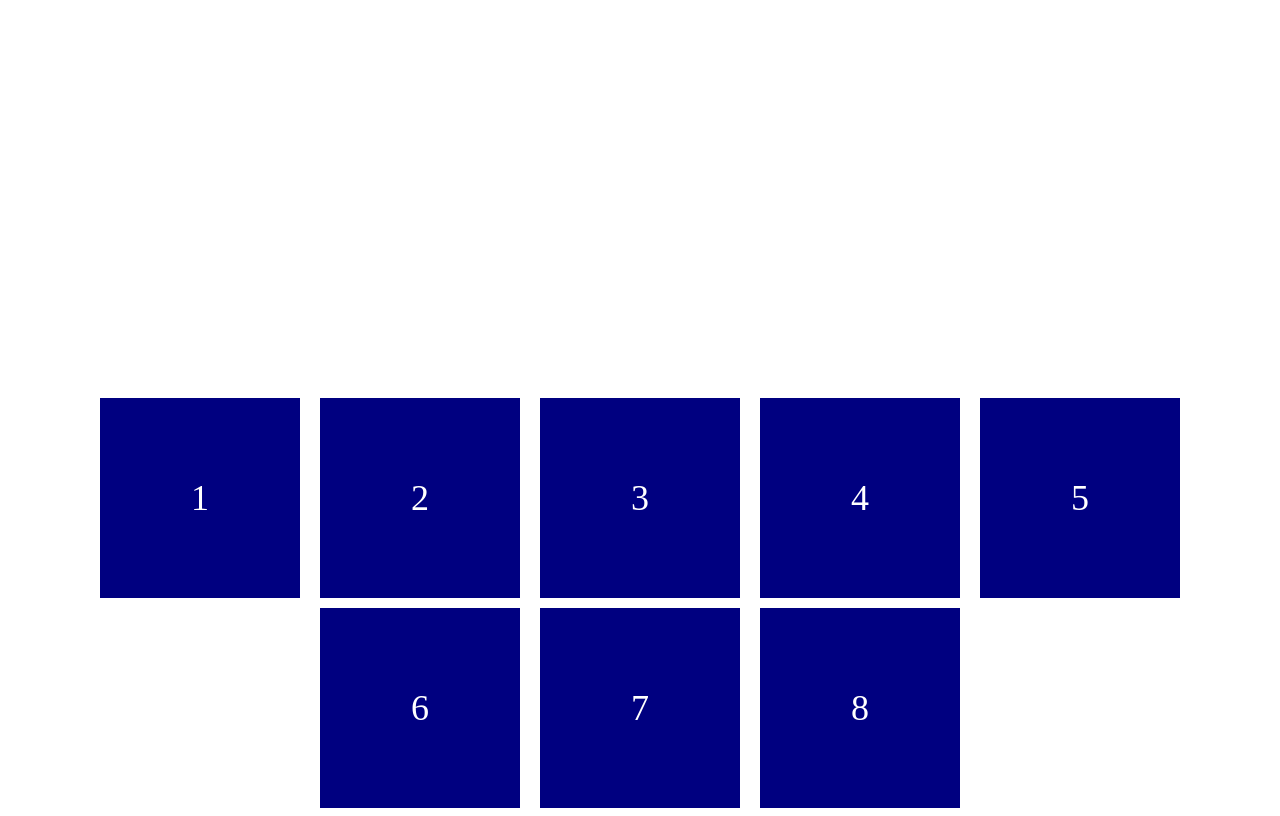
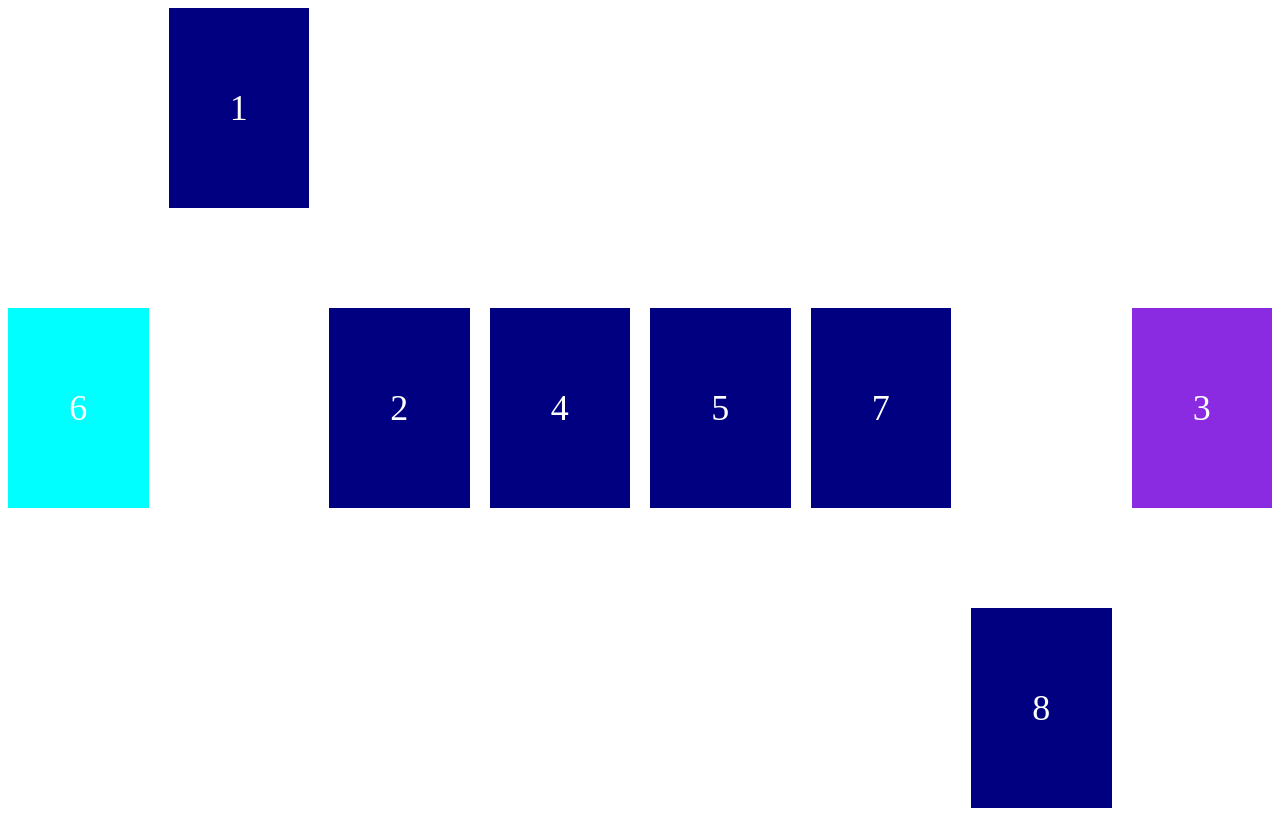
Before and after one commit to jiiiiiaiiiii/css__layout, a website built with Vite: page index.html in a window 1280 px wide. Built offline with nearby package versions, Linux system fonts and the light colour scheme.

Commit message:
order & align-self: '자식'요소에 적용하는 flexbox 속성
- order: 자식요소들의 정렬 순서
- align-self: 한가지 자식에만 적용되는 align-items 속성

```diff
--- a/style.css
+++ b/style.css
@@ -2,15 +2,9 @@
   display: flex;
   height: 100vh;
   gap: 10px 20px;
-  flex-flow: row wrap;
+  flex-flow: row;
   justify-content: center;
-
-  /* align-items: cross axis 방향에서 '항목' 정렬을 제어 */
   align-items: center;
-
-  /* align-content: cross axis 방향에서 '라인'(항목 사이의 여백)의 정렬을 제어
-    (only in 'multi-line' flex box = wrap)  */
-  align-content: flex-end;
 }
 
 .box {
@@ -22,4 +16,23 @@
   display: flex;
   align-items: center;
   justify-content: center;
+  /* order: 0; --> defalut */
 }
+
+.box:nth-child(3) {
+  background-color: blueviolet;
+  order: 2;
+}
+
+.box:nth-child(6) {
+  background-color: aqua;
+  order: -1;
+}
+
+.box:first-child {
+  align-self: flex-start;
+}
+
+.box:last-child {
+  align-self: flex-end;
+}
```
